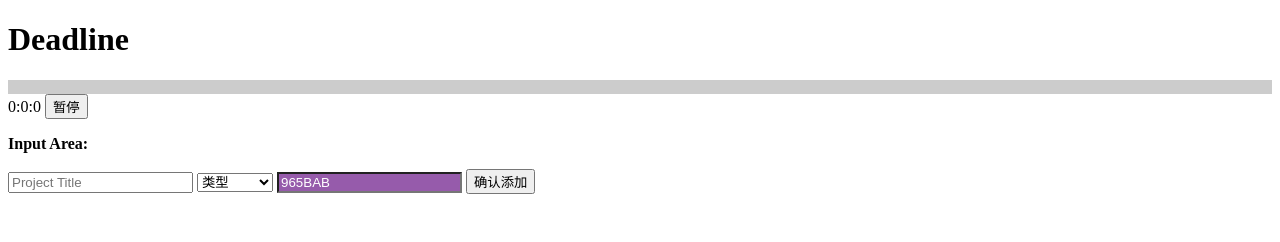
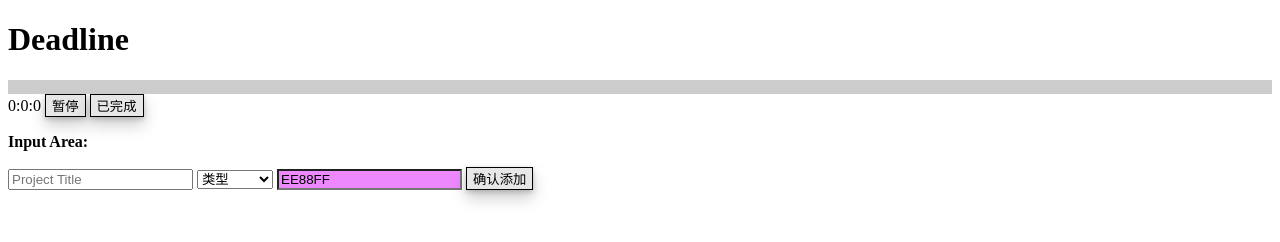
Before and after one commit to ZhenyuanMA/Deadline-Assistant, a website: page index.html in a window 1280 px wide. Both pictures are taken after a click on the button "确认添加". Drawn offline with Linux system fonts and the light colour scheme.

Commit message:
delete finished project

```diff
--- a/data.js
+++ b/data.js
@@ -35,7 +35,6 @@ var app = new Vue({
       else {
         newTimer = { name: this.project.title, type: 1, color: color, pause: false, timestamp: moment().add({'days': this.project.date, 'hours': this.project.hour, 'minutes': this.project.minute}).valueOf(), countdown: 0, percent: 0 }
       }
-      console.log(newTimer.color)
       this.timers.push(newTimer)
       this.runTimer(true)
     },
@@ -47,6 +46,15 @@ var app = new Vue({
         timer.timestamp = moment() + timer.countdown * 1000
         timer.pause = false
       }
+    },
+    remove: function (timer) {
+      var index
+      for(var i = 0; i < this.timers.length; i++) {
+        if(this.timers[i].name === timer.name && this.timers[i].countdown == 0) {
+          index = i
+        }
+      }
+      this.timers.splice(index, 1);
     },
   	format (time, format) {
     	return moment(time).format(format)
--- a/index.html
+++ b/index.html
@@ -17,7 +17,8 @@
     <div v-for="timer in timers">
       <span>{{timer.name}}</span>
       <span>{{timeDiff(timer.countdown)}}</span>
-      <input v-if="timer.type == 1" v-on:click="pause(timer)" type="button" :value="timer.pause ? '继续' : '暂停'" :id="'btn'+timer.name"></input>
+      <input class="button" v-if="timer.type == 1" v-on:click="pause(timer)" type="button" :value="timer.pause ? '继续' : '暂停'" :id="'btn'+timer.name"></input>
+      <input class="button" v-if="timer.countdown == 0" v-on:click="remove(timer)" type="button" value="已完成"></input>
     </div>
     <p><b>Input Area:</b></p>
     <input v-model="project.title" placeholder="Project Title">
@@ -26,7 +27,7 @@
       <option>时间长度</option>
       <option>时间点</option>
     </select>
-    <input placeholder="Timeline Color" class="jscolor" value="965BAB">
+    <input placeholder="Timeline Color" class="jscolor" value="ee88ff">
     <input v-if="project.type == '时间长度'" v-model="project.date" placeholder="天">
     <input v-if="project.type == '时间长度'" v-model="project.hour" placeholder="小时">
     <input v-if="project.type == '时间长度'" v-model="project.minute" placeholder="分钟">
@@ -169,7 +170,7 @@
       <option>58</option>
       <option>59</option>
     </select>
-    <button v-on:click="set">确认添加</button>
+    <button class="button" v-on:click="set">确认添加</button>
   </div>
 
   <!-- Vue -->
--- a/main.css
+++ b/main.css
@@ -8,3 +8,13 @@
   position: absolute;
   height: 14px;
 }
+
+.button {
+  border: 1px solid rgb(0, 0, 0);
+  background-color: #e7e7e7;
+  box-shadow: 0 8px 16px 0 rgba(0,0,0,0.2), 0 2px 5px 0 rgba(0,0,0,0.19);
+}
+
+.button:hover {
+  box-shadow: 0 12px 16px 0 rgba(0,0,0,0.24), 0 3px 50px 0 rgba(0,0,0,0.19);
+}
```
